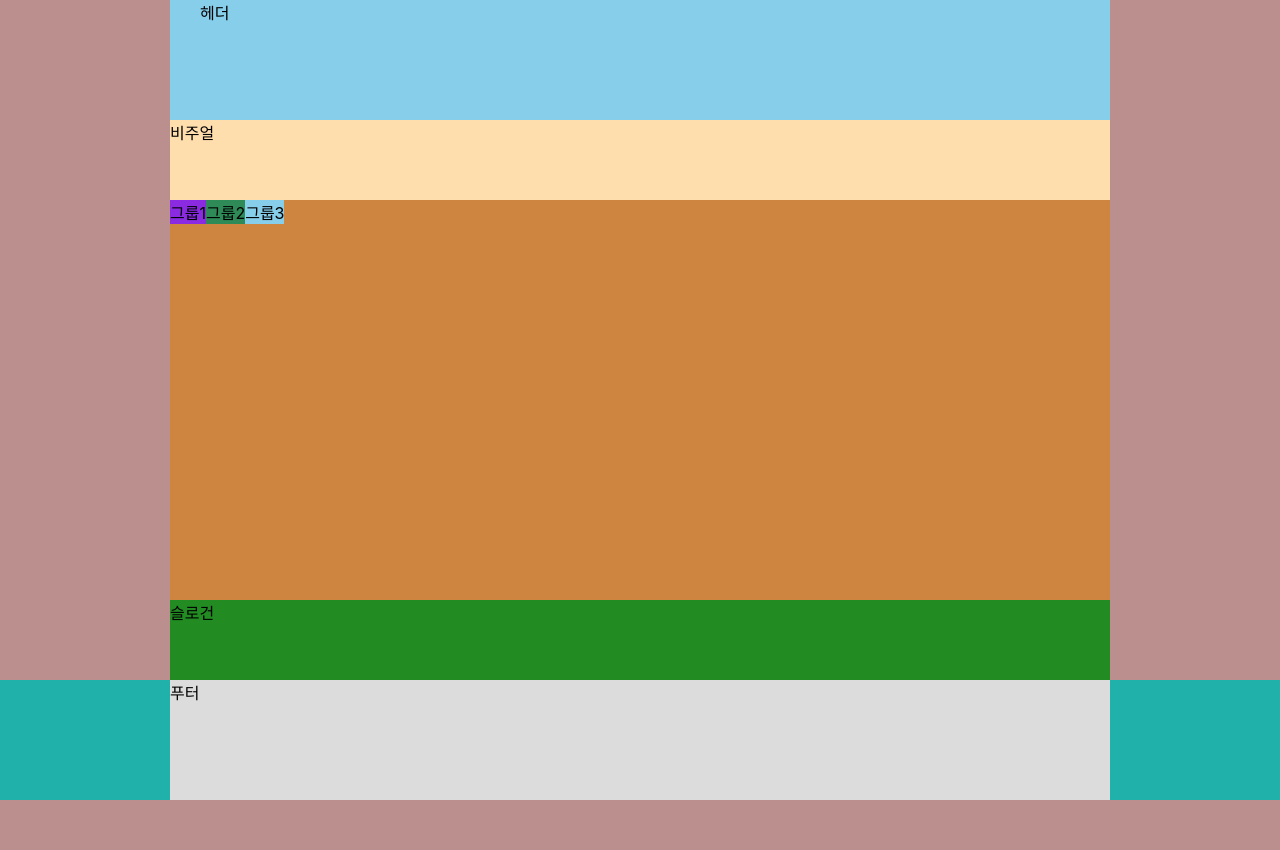
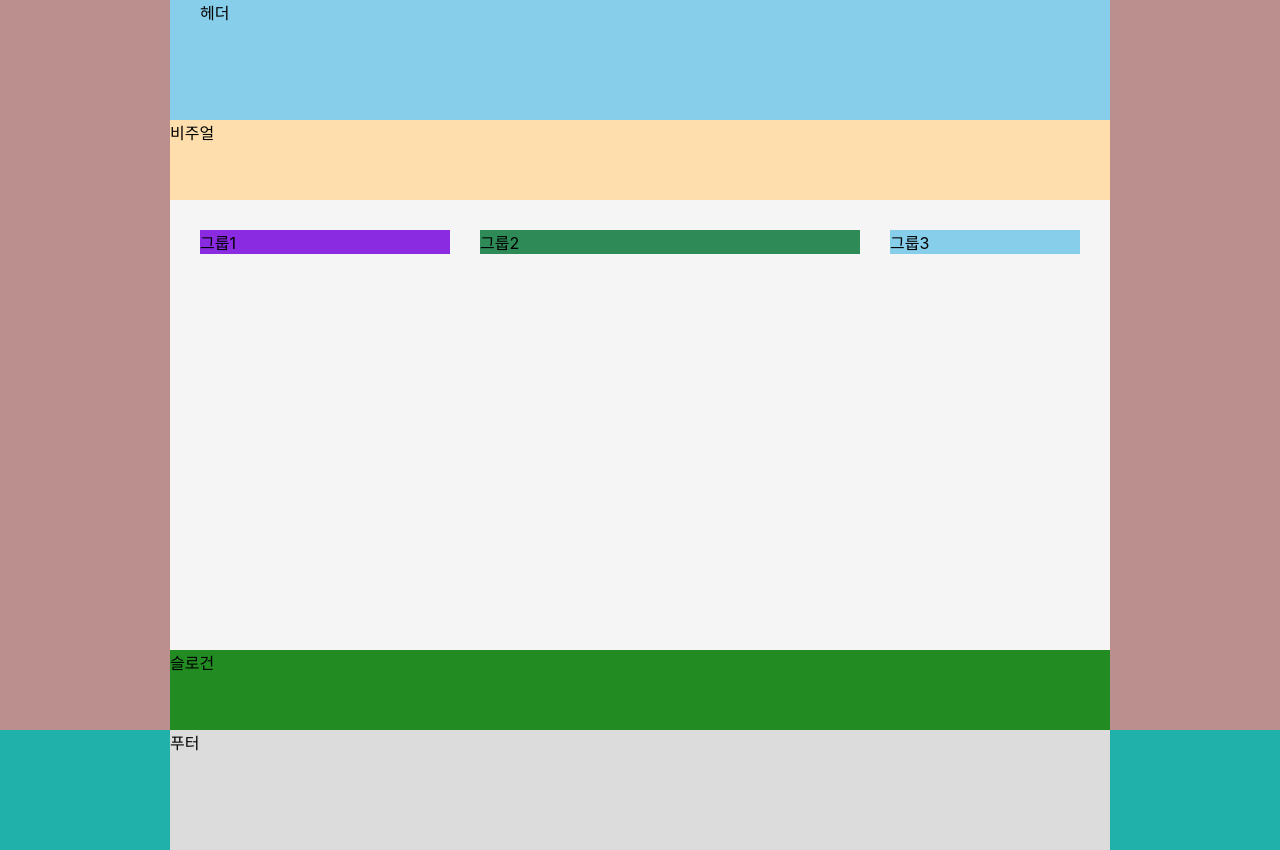
Before and after one commit to kimmoonju-102/HTML5, a website: page index.html in a window 1280 px wide. Before the commit the page ends 800 px from the top, so only its background shows below. Drawn offline with Linux system fonts and the light colour scheme; a web font is replaced by a local one.

Commit message:
flex를 이용한 메인 레이아웃 완성

```diff
--- a/styles/style.css
+++ b/styles/style.css
@@ -32,26 +32,35 @@ body {
 }
 /* 메인 */
 .main {
-  background-color:peru;
-  height: 50vh;
+  background-color:WhiteSmoke;
+  /* height: 50vh; */
+  min-height: 450px;
   display: flex;
-  flex-direction: row;
+  flex-flow: row nowrap;
+  justify-content: space-between;
   align-items: flex-start;
+  padding: 30px;
 }
 
 .group1 {
   background-color: blueviolet;
-  /* width: 250px; */
+  width: 250px;
+
 }
 
 .group2 {
   background-color: seagreen;
-  /* width: 380px; */
+  width: 380px;
+
 }
 
 .group3 {
   background-color: skyblue;
-  /* width: 190px;   */
+  width: 190px;
+  /* flex-grow: 1; */
+  /* flex-grow 나머지 영역을 차지 */
+
+
 }
 
 /* 슬로건 */
```
